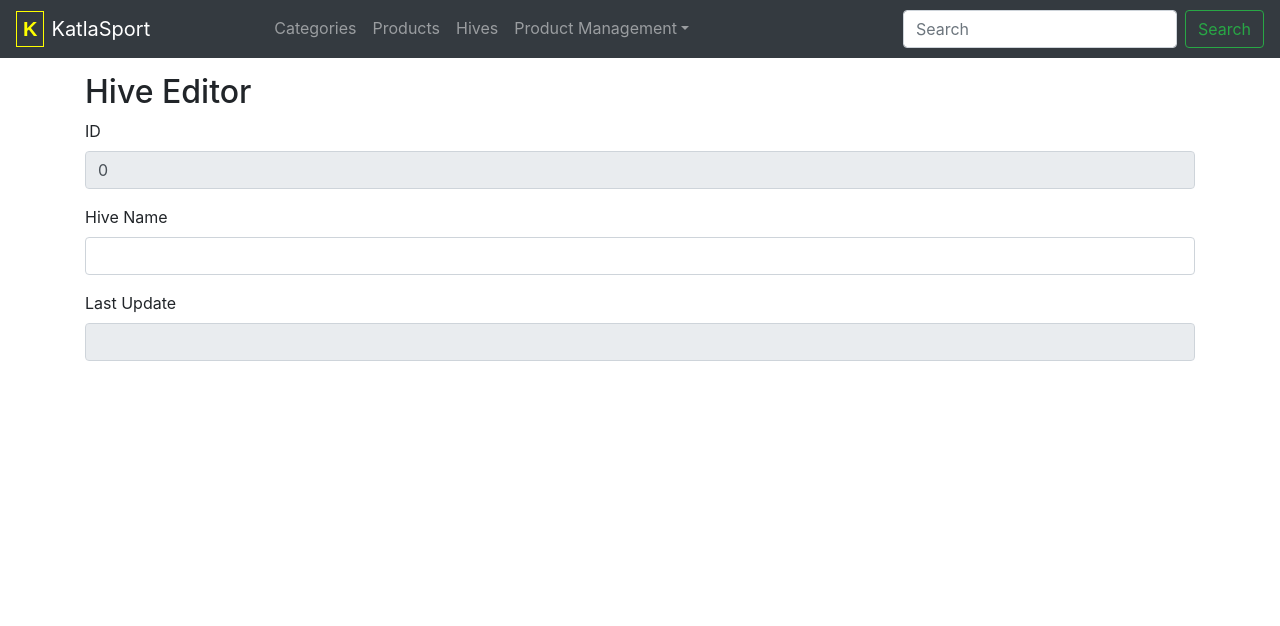
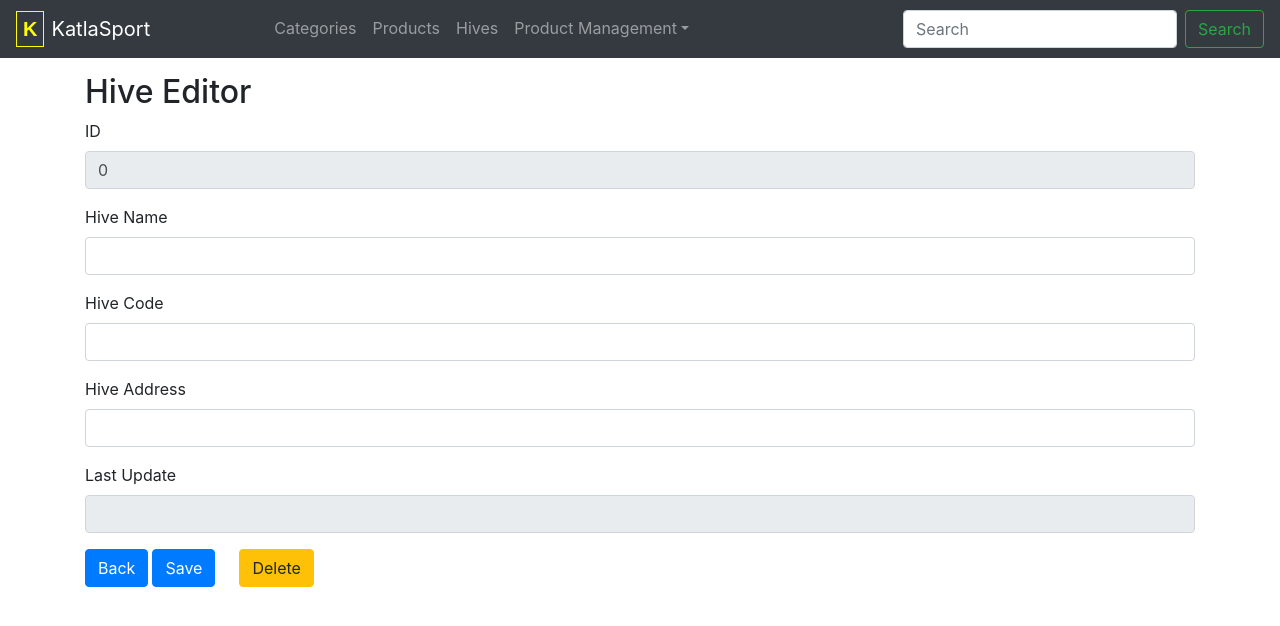
Before and after one commit to yauhenikh/katla-sport-ng, an Angular app in the folder KatlaSportNg/: page /hive/1 in a window 1280 px wide. Shown: the top 626 px of the page. Built offline with nearby package versions, Linux system fonts and the light colour scheme; no server answers.

Commit message:
Merge step12. Add addHive, updateHive, deleteHive methods to hive service. Add Back, Save, Delete, Undelete, Purge buttons to hive-form component. Implement onSubmit, onDelete, onUndelete, onPurge methods to hive-form component.

```diff
--- a/KatlaSportNg/src/app/hive-management/forms/hive-form.component.html
+++ b/KatlaSportNg/src/app/hive-management/forms/hive-form.component.html
@@ -15,10 +15,42 @@
         <div *ngIf="name.errors.minlength">Hive Name must be at least 4 characters long.</div>
       </div>
     </div>
+    <div class="form-group">
+      <label for="code" id="codeLabel">Hive Code</label>
+      <input type="text" class="form-control" id="code" aria-describedby="codeLabel" minlength="5" maxlength="5" required [(ngModel)]="hive.code"
+        name="code" #code="ngModel">
+      <div *ngIf="code.invalid && (code.dirty || code.touched)" class="alert alert-danger">
+        <div *ngIf="code.errors.required">Hive Code is required.</div>
+        <div *ngIf="code.errors.minlength">Hive Code must be 5 characters long.</div>
+      </div>
+    </div>
+    <div class="form-group">
+      <label for="address" id="addressLabel">Hive Address</label>
+      <input type="text" class="form-control" id="address" aria-describedby="addressLabel" maxlength="300" required [(ngModel)]="hive.address"
+        name="address" #address="ngModel">
+      <div *ngIf="address.invalid && (address.dirty || address.touched)" class="alert alert-danger">
+        <div *ngIf="address.errors.required">Hive Address is required.</div>
+      </div>
+    </div>
     <div class="form-group" *ngIf='existed'>
       <label for="lastUpdated" id="lastUpdatedLabel">Last Update</label>
       <input type="text" class="form-control" id="lastUpdated" aria-describedby="lastUpdatedLabel" required [(ngModel)]="hive.lastUpdated"
         name="lastUpdated" #lastUpdated="ngModel" readonly>
     </div>
+    <div class="btn-toolbar" role="toolbar" aria-label="Action buttons">
+      <div class="btn-group mr-1" role="group" aria-label="Cancel group">
+        <button type="button" class="btn btn-primary" (click)="onCancel()">Back</button>
+      </div>
+      <div class="btn-group mr-4" role="group" aria-label="Save group">
+        <button type="submit" class="btn btn-primary">Save</button>
+      </div>
+      <div class="btn-group mr-1" role="group" aria-label="Delete group" *ngIf="existed && !hive.isDeleted">
+        <button type="button" class="btn btn-warning" (click)="onDelete()">Delete</button>
+      </div>
+      <div class="btn-group" role="group" aria-label="Purge group" *ngIf="existed && hive.isDeleted">
+        <button type="button" class="btn btn-warning" (click)="onUndelete()">Undelete</button>
+        <button type="button" class="btn btn-danger" (click)="onPurge()">Purge</button>
+      </div>
+    </div>
   </form>
 </div>
--- a/KatlaSportNg/src/app/hive-management/forms/hive-form.component.ts
+++ b/KatlaSportNg/src/app/hive-management/forms/hive-form.component.ts
@@ -36,14 +36,22 @@ export class HiveFormComponent implements OnInit {
   }
 
   onSubmit() {
+    if (this.existed) {
+      this.hiveService.updateHive(this.hive).subscribe(h => this.navigateToHives());
+    } else {
+      this.hiveService.addHive(this.hive).subscribe(h => this.navigateToHives());
+    }
   }
 
   onDelete() {
+    this.hiveService.setHiveStatus(this.hive.id, true).subscribe(h => this.hive.isDeleted = true);
   }
 
   onUndelete() {
+    this.hiveService.setHiveStatus(this.hive.id, false).subscribe(h => this.hive.isDeleted = false);
   }
 
   onPurge() {
+    this.hiveService.deleteHive(this.hive.id).subscribe(h => this.navigateToHives());
   }
 }
--- a/KatlaSportNg/src/app/hive-management/services/hive.service.ts
+++ b/KatlaSportNg/src/app/hive-management/services/hive.service.ts
@@ -27,15 +27,15 @@ export class HiveService {
   }
 
   addHive(hive: Hive): Observable<Hive> {
-    return null;
+    return this.http.post<Hive>(this.url, hive);
   }
 
   updateHive(hive: Hive): Observable<Object> {
-    return null;
+    return this.http.put<Object>(`${this.url}${hive.id}`, hive);
   }
 
   deleteHive(hiveId: number): Observable<Object> {
-    return null;
+    return this.http.delete<Object>(`${this.url}${hiveId}`);
   }
 
   setHiveStatus(hiveId: number, deletedStatus: boolean): Observable<Object> {
```
